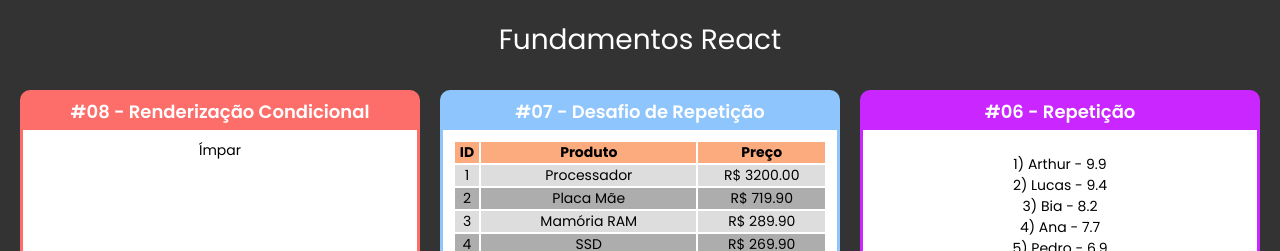
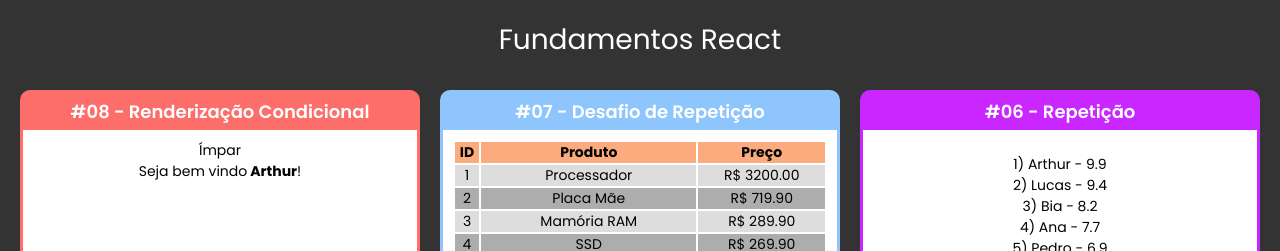
Before and after one commit to arthursaldanha/Learning-ReactJS, a React (Create React App) app: page / in a window 1280 px wide. Shown: the top 251 px of the page. Built offline with nearby package versions, Linux system fonts and the light colour scheme.

Commit message:
Iniciando a Utilização Condicional no React pt.2

```diff
--- a/src/App.jsx
+++ b/src/App.jsx
@@ -2,7 +2,8 @@
 import "./App.css"
 
 import Card from "./components/layout/Card.jsx";
-import ParOuImpar from "./components/condicional/ParOuImpar.jsx"
+import UsuarioInfo from "./components/condicional/UsuarioInfo.jsx";
+import ParOuImpar from "./components/condicional/ParOuImpar.jsx";
 import TabelaProdutos from "./components/repeticao/Produtos";
 import ListaAlunos from './components/repeticao/ListaAlunos';
 import Familia from "./components/basics/Familia.jsx";
@@ -19,15 +20,16 @@
 
          <div className="Cards">
             <Card titulo="#08 - Renderização Condicional" color="#FD6E6A">
-               <ParOuImpar numero={19}></ParOuImpar>
+               <ParOuImpar numero={19} />
+               <UsuarioInfo  usuario={{ nome: "Arthur" }}/>
             </Card>
 
             <Card titulo="#07 - Desafio de Repetição" color="#8EC5FC">
-               <TabelaProdutos></TabelaProdutos>
+               <TabelaProdutos />
             </Card>
 
             <Card titulo="#06 - Repetição" color="#CA26FF">
-               <ListaAlunos></ListaAlunos>
+               <ListaAlunos />
             </Card>
 
             <Card titulo="#05 - Componente com Filhos" color="#F8D800">
--- /dev/null
+++ b/src/components/condicional/If.js
@@ -0,0 +1,9 @@
+const condicional = (props) => {
+   if (props.test) {
+      return props.children
+   } else {
+      return false
+   }
+}
+
+export default condicional
--- /dev/null
+++ b/src/components/condicional/UsuarioInfo.jsx
@@ -0,0 +1,14 @@
+import React from 'react';
+import If from './If.js'
+
+const user = (props) => {
+   const usuario = props.usuario || {};
+
+   return (
+      <If test={usuario && usuario.nome}>
+         Seja bem vindo<strong> { usuario.nome }</strong>!
+      </If>
+   );
+}
+
+export default user;
```
